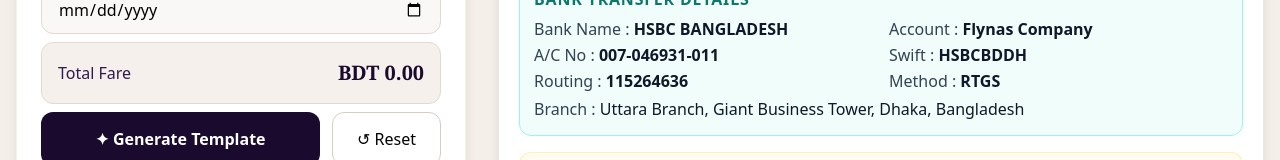
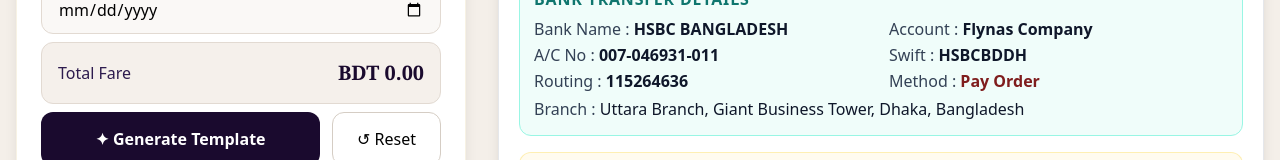
Before and after one commit to Tanvir225/booking-confirmation-template, a React (Vite) app: page / in a window 1280 px wide. Both pictures are taken after a click on the button "✦ Generate Template". Shown: the part 617-777 px from the top of the page. Built offline with nearby package versions, Linux system fonts and the light colour scheme.

Commit message:
payment method has changed

```diff
--- a/src/App.jsx
+++ b/src/App.jsx
@@ -631,7 +631,7 @@
                               <div><span className="text-slate-700">A/C No  : </span> <span className="font-semibold text-slate-900">007-046931-011</span></div>
                               <div><span className="text-slate-700">Swift : </span> <span className="font-semibold text-slate-900">HSBCBDDH</span></div>
                               <div><span className="text-slate-700">Routing : </span> <span className="font-semibold text-slate-900">115264636</span></div>
-                              <div><span className="text-slate-700">Method : </span> <span className="font-semibold text-slate-900">RTGS</span></div>
+                              <div><span className="text-slate-700">Method : </span> <span className="font-semibold text-red-900">Pay Order</span></div>
                               <div className="col-span-2 mt-0.5"><span className="text-slate-700">Branch  : </span> <span className="text-slate-900">Uttara Branch, Giant Business Tower, Dhaka, Bangladesh</span></div>
                             </div>
                           </div>
```
